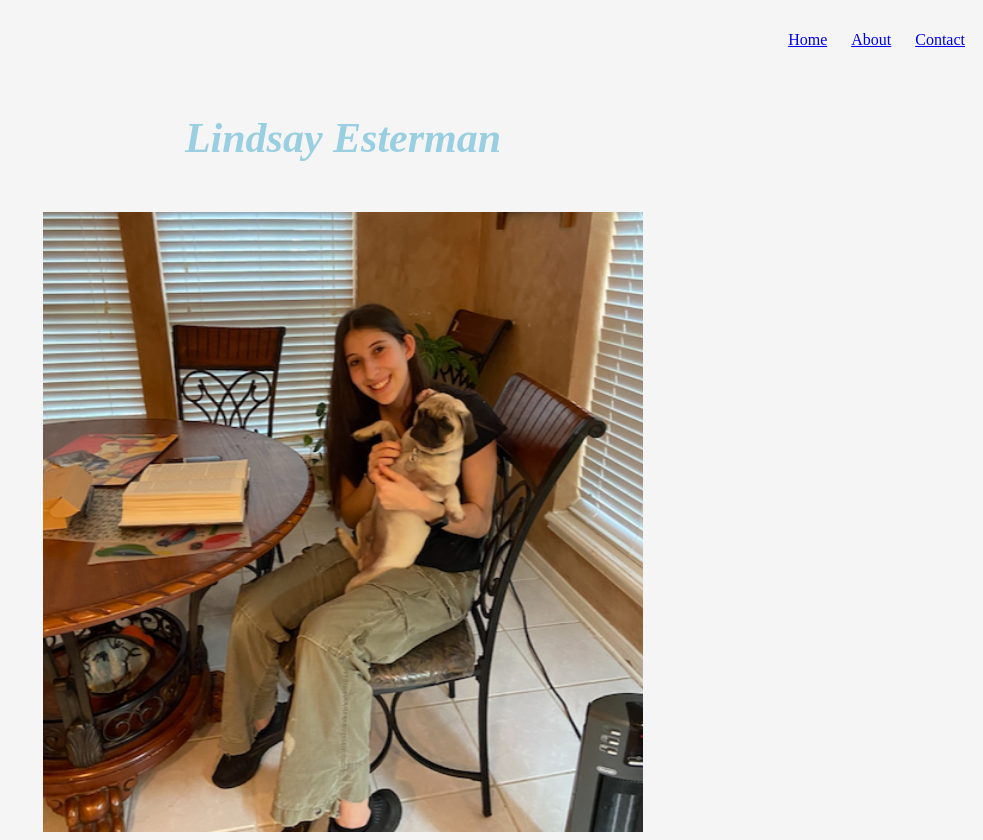
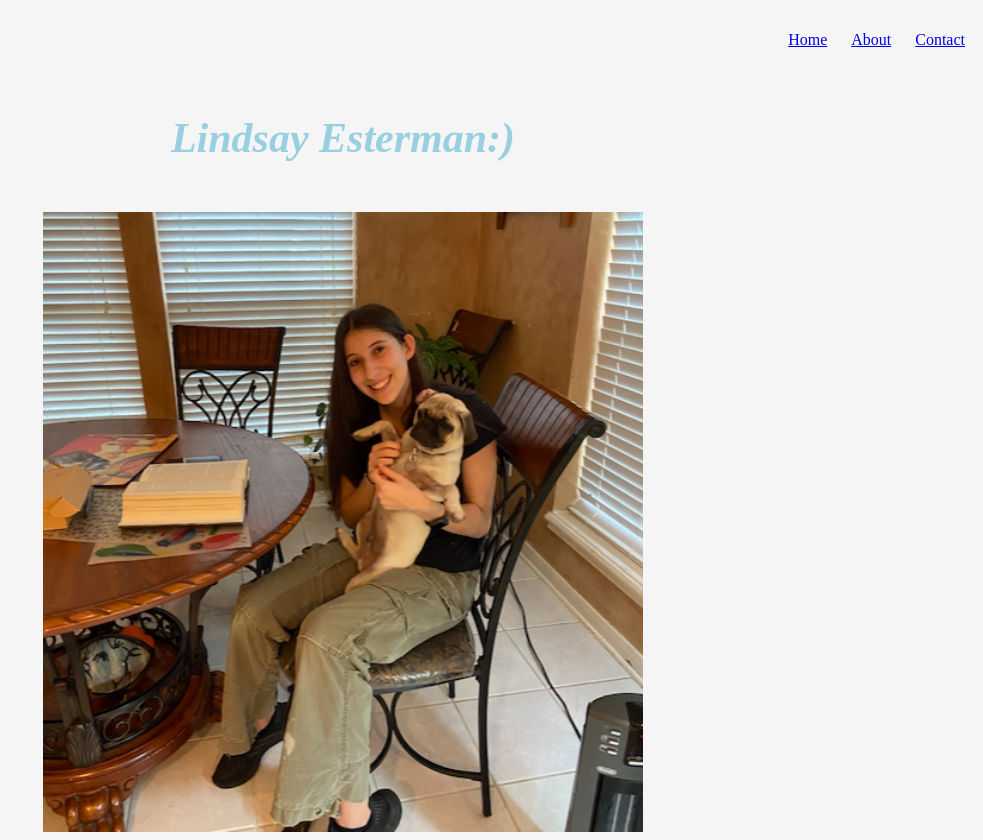
Before and after one commit to lindsayesterman/gwc-personal-site-sample, a plain HTML site: page index.html in a window 1280 px wide. Shown: the whole page, without its empty margins (297-1280 px from the left). Drawn offline with Linux system fonts and the light colour scheme.

Commit message:
added smiley face to name

```diff
--- a/index.html
+++ b/index.html
@@ -19,7 +19,7 @@
     <li><a href="contact.html">Contact</a></li>
   </ul>
 
-	<h1 class="name">Lindsay Esterman</h1>
+	<h1 class="name">Lindsay Esterman:)</h1>
 
 	<img src="lindsay-photo.png">
 
```
